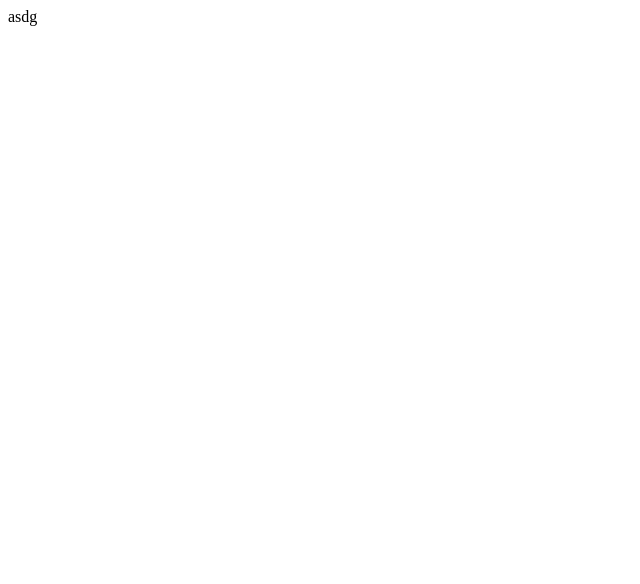
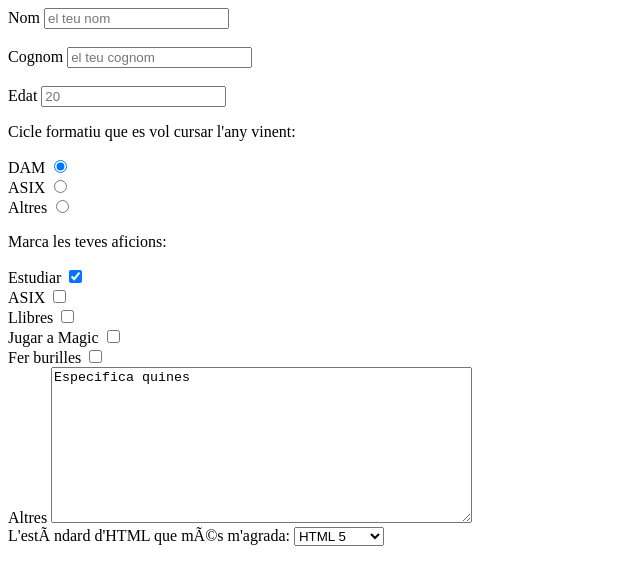
Before and after one commit to PatriciaFVS/M4, a plain HTML site: page practica6/partA.html in a window 1280 px wide. Shown: the whole page, without its empty margins (0-640 px from the left). Drawn offline with Linux system fonts and the light colour scheme.

Commit message:
Commit Har

```diff
--- a/practica6/partA.html
+++ b/practica6/partA.html
@@ -1 +1,53 @@
-asdg
+<!DOCTYPE html>
+<html>
+
+    <!--Formulario para recoger datos de los futuros estudiantes-->
+    <head>
+        <title>Formulari</title>
+        <meta charset="utf=8">
+    </head>
+    <body>
+        <form>
+            <label>Nom</label>
+            <!-- palceholder para que por defecto salga el texto antes de que el usuario introduzca algo-->
+            <input type="text" placeholder="el teu nom"><br>
+            <br>
+            <label>Cognom</label>
+            <input type="text" placeholder="el teu cognom"><br>
+            <br>
+            <label>Edat</label>
+            <input type="number" placeholder="20"><br>
+
+            <p>Cicle formatiu que es vol cursar l'any vinent:</p>
+            <!-- Poner primero el label y luego input para a la "redondita" esté antes del texto-->
+            <label for="DAM">DAM</label>
+            <input type="radio" checked><br>
+            <label for="Asix">ASIX</label>
+            <input type="radio" id="ASIX" name="curs" value="ASIX"><br>
+            <label for="Altres"> Altres</label>
+            <input type="radio" value="Altres"><br>
+
+            <p>Marca les teves aficions:</p>
+            <!-- Para que por defecto nos salga un valor selecionado hay que usar el atributo checked-->
+            <label>Estudiar <input type="checkbox" checked></label><br>
+            <label>ASIX <input type="checkbox"></label><br>
+            <label>Llibres <input type="checkbox"></label><br>
+            <label>Jugar a Magic <input type="checkbox"></label><br>
+            <label>Fer burilles <input type="checkbox"></label><br>
+
+            <div>
+                <label> Altres</label>
+                <textarea name="Missatge" rows="10" cols="50">Especifica quines</textarea>
+            </div>
+
+            <label>L'estàndard d'HTML que més m'agrada:</label>
+            <select>
+                <!--El vaor que tiene que salir por defecto hay que poner antes que los otros-->
+                <option>HTML 5 </option>
+                <option>XHTML 1.0 </option>
+                <option> HTML 4.01 </option>
+            </select>
+
+        </form>
+    </body>
+</html>
```
